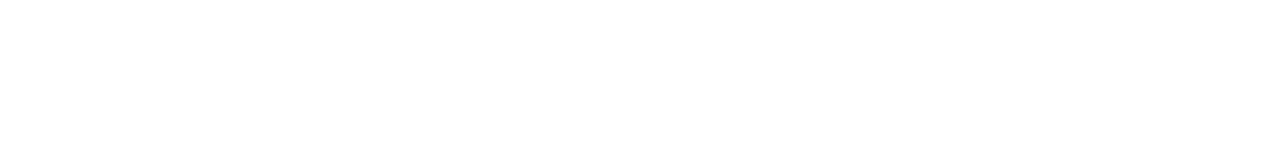
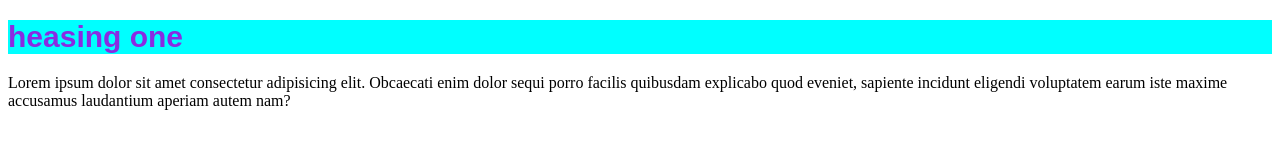
Before and after one commit to AkshatBanthiya/Full-Stack-Web-Dev, a plain HTML site: page index.html in a window 1280 px wide. Drawn offline with Linux system fonts and the light colour scheme.

Commit message:
inline css

```diff
--- a/index.html
+++ b/index.html
@@ -7,6 +7,9 @@
   <title>Full Stack web dev</title>
 </head>
 <body>
-
+    <h1 style="background-color: aqua; color: blueviolet; font-size: 30px; font-family: sans-serif;">heasing one</h1>
+    <p>
+    Lorem ipsum dolor sit amet consectetur adipisicing elit. Obcaecati enim dolor sequi porro facilis quibusdam explicabo quod eveniet, sapiente incidunt eligendi voluptatem earum iste maxime accusamus laudantium aperiam autem nam?
+  </p>
 </body>
 </html>
```
